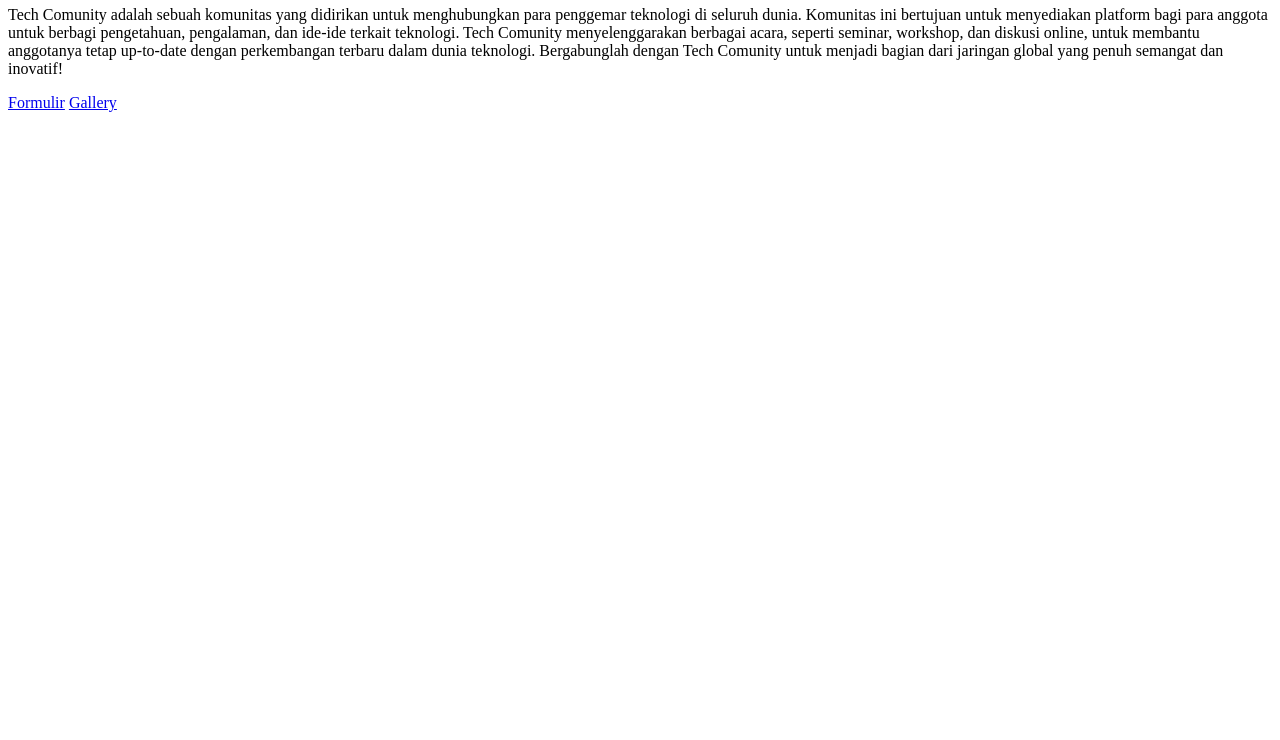
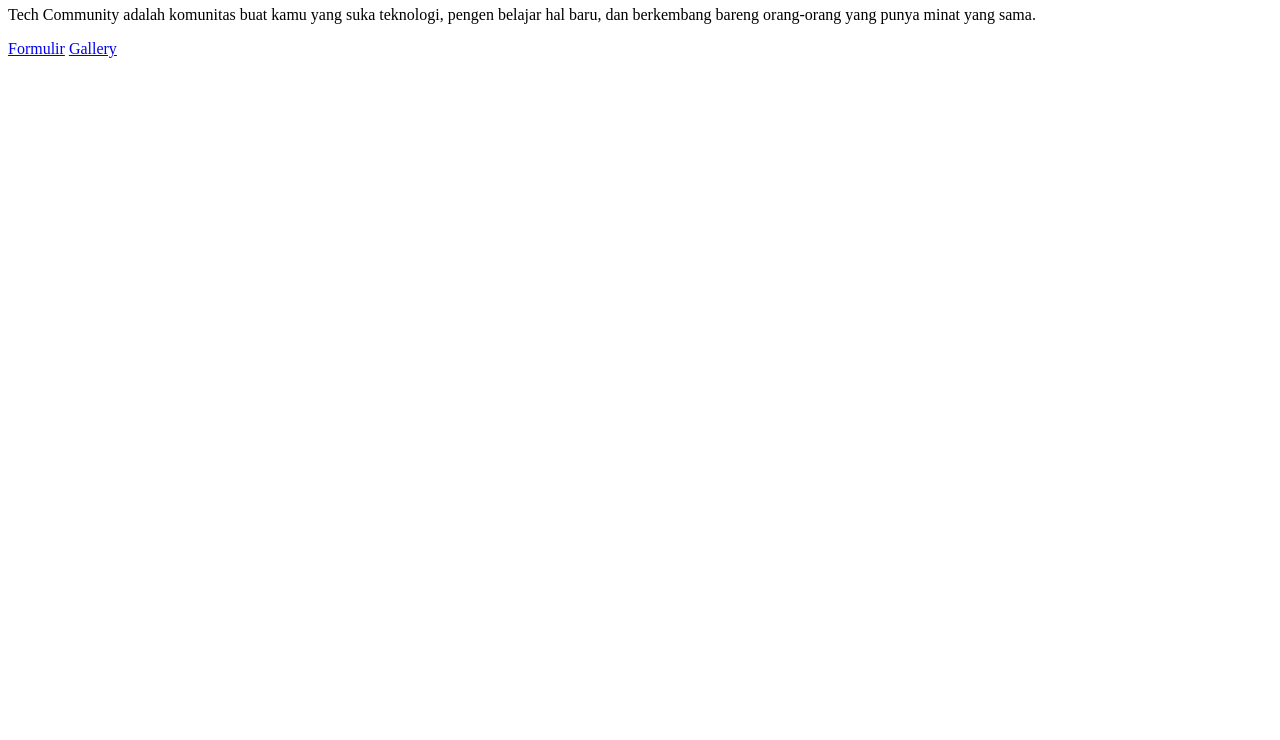
Before and after one commit to alvinwahyupratama2412/PDW-UCP1B-259, a plain HTML site: page index.html in a window 1280 px wide. Shown: the part 60-800 px from the top of the page. Drawn offline with Linux system fonts and the light colour scheme.

Commit message:
Mengubah paragraf pada home page

```diff
--- a/index.html
+++ b/index.html
@@ -5,7 +5,7 @@
     </head>
     <body>
         <h1>Tech Comunity</h1>
-        <p>Tech Comunity adalah sebuah komunitas yang didirikan untuk menghubungkan para penggemar teknologi di seluruh dunia. Komunitas ini bertujuan untuk menyediakan platform bagi para anggota untuk berbagi pengetahuan, pengalaman, dan ide-ide terkait teknologi. Tech Comunity menyelenggarakan berbagai acara, seperti seminar, workshop, dan diskusi online, untuk membantu anggotanya tetap up-to-date dengan perkembangan terbaru dalam dunia teknologi. Bergabunglah dengan Tech Comunity untuk menjadi bagian dari jaringan global yang penuh semangat dan inovatif!</p>
+        <p>Tech Community adalah komunitas buat kamu yang suka teknologi, pengen belajar hal baru, dan berkembang bareng orang-orang yang punya minat yang sama.</p>
 
         <nav>
                 <a href="form.html">Formulir</a>
```
